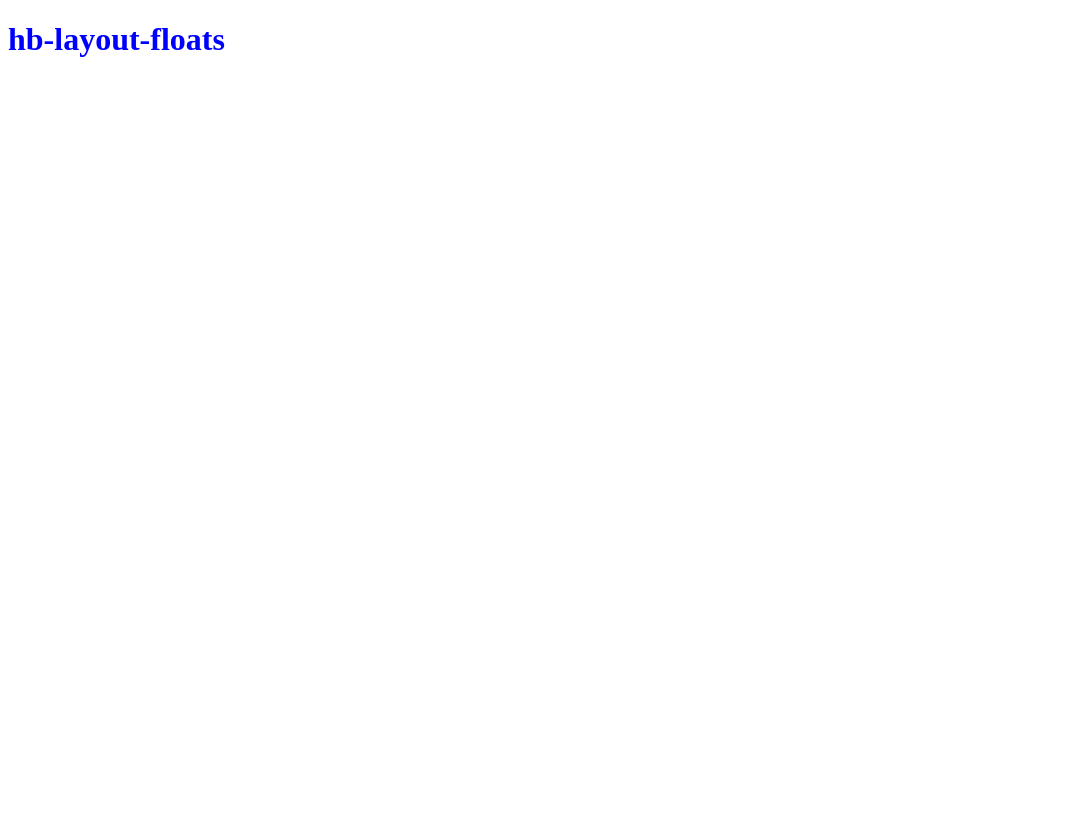
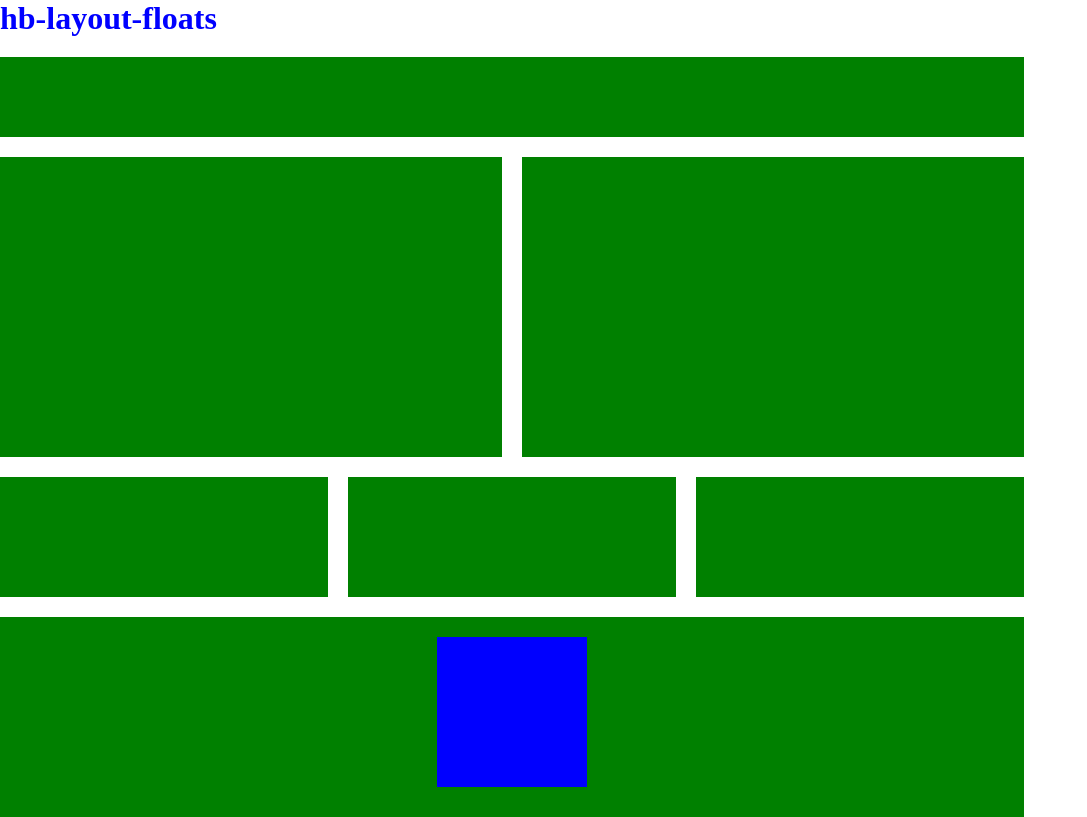
Before and after one commit to pvgrajalesg/hb-layout-floats, a plain HTML site: page index.html in a window 1280 px wide. Shown: the whole page, without its empty margins (0-1087 px from the left). Drawn offline with Linux system fonts and the light colour scheme.

Commit message:
cambios estilos

```diff
--- a/css/style.css
+++ b/css/style.css
@@ -1,3 +1,84 @@
+* {
+    margin:0;
+    padding: 0;
+    box-sizing: border-box;
+}
+
 h1 {
     color: blue;
 }
+
+.float-container {
+    float: left;
+    max-width: 1024px;
+    width: 100%;
+    margin: 0 auto;
+    overflow: hidden;
+  }
+
+  .float-container .container1 {
+    margin-top: 20px;
+    background-color: green;
+    height: 80px;
+  }
+
+  .float-container .container2 {
+    float: left;
+    overflow: hidden;
+    margin-top: 20px;
+    width: 100%;
+  }
+
+  .float-container .container2 .container21{
+    float: left;
+    background-color: green;
+    margin-right: 20px;
+    width: calc(100%/2 - 20px/2);
+    height: 300px;
+  }
+
+  .float-container .container2 .container21:last-child{
+    margin-right: 0px;
+  }
+
+  .float-container .container3 {
+    float: left;
+    overflow: hidden;
+    margin-top: 20px;
+    width: 100%;
+  }
+
+  .float-container .container3 .container31{
+    float: left;
+    background-color: green;
+    margin-right: 20px;
+    width: calc(100%/3 - 40px/3);
+    height: 120px;
+  }
+
+  .float-container .container3 .container31:last-child{
+    margin-right: 0px;
+  }
+
+  .float-container .container4{
+    float: left;
+    overflow: hidden;
+    width: 100%;
+    margin-top: 20px;
+    background-color: green;
+    height: 200px;
+  }
+
+  .float-container .container4 .container41{
+    background-color: blue;
+    margin: 0 auto;
+    height: 150px;
+    width: 150px;
+    margin-top: 20px;
+  }
+
+  @media (max-width:500px){
+    .float-container {
+      float: none;
+    }
+  }
--- a/index.html
+++ b/index.html
@@ -9,5 +9,20 @@
 </head>
 <body>
     <h1>hb-layout-floats</h1>
+        <div class="float-container">
+            <section class="container1"></section>
+            <section class="container2">
+                <article class="container21"></article>
+                <article class="container21"></article>
+            </section>
+            <section class="container3">
+                <article class="container31"></article>
+                <article class="container31"></article>
+                <article class="container31"></article>
+            </section>
+            <section class="container4">
+                <article class="container41"></article>
+            </section>
+        </div>
 </body>
 </html>
```
